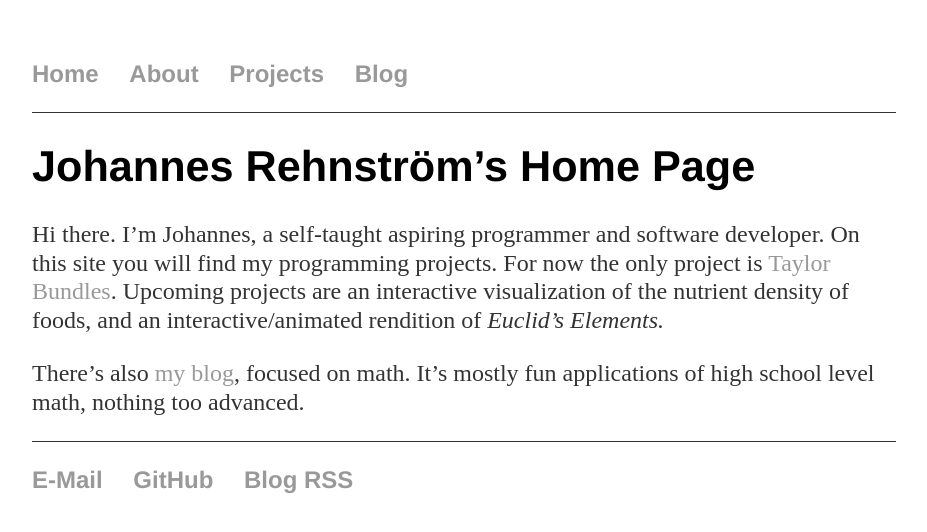
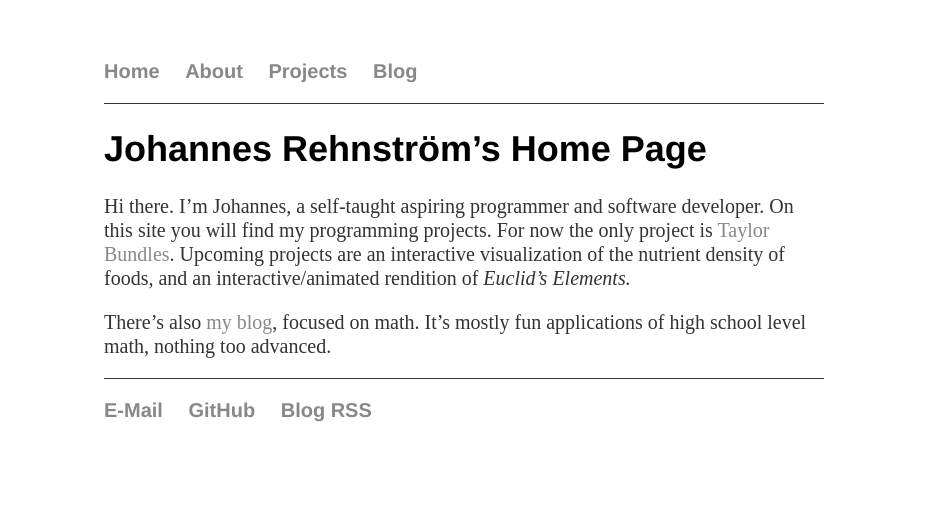
Before and after one commit to rmj86/rmj86.github.io, a Jekyll site: the page built from index.md, in a window 1280 px wide. Shown: the top 532 px of the page, without its empty margins (176-1103 px from the left). Built offline with Jekyll 4.4.1, drawn with Linux system fonts in a browser that asks for light colours.

Commit message:
improve look

```diff
--- a/css/main.css
+++ b/css/main.css
@@ -2,7 +2,7 @@ body {
     margin: 60px auto;
     width: 36em;
     max-width: 80%;
-    font-size: 24px;
+    font-size: 20px;
 }
 nav ul, footer ul {
     font-family:'Helvetica', 'Arial', 'Sans-Serif';
@@ -14,12 +14,23 @@ nav ul li, footer ul li {
     display: inline;
     margin-right: 1em;
 }
+table {
+    border: 1px solid grey;
+    border-collapse: collapse;
+    color: #222;
+}
+th, td {
+    border-bottom: 1px solid grey;
+    padding-left: 20px;
+    padding-right: 20px;
+}
 a {
     text-decoration: none;
-    color: #999;
+    color: #888;
 }
 a:hover {
     text-decoration: underline;
+    color: #66B;
 }
 h1 {
     font-size: 1.8em;
```
